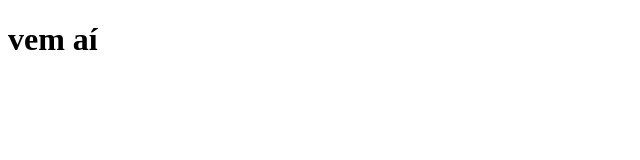
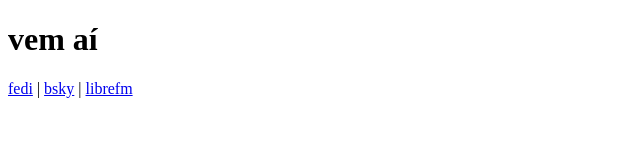
Before and after one commit to yuuinet/netyuui.site, a plain HTML site: page index.html in a window 1280 px wide. Shown: the whole page, without its empty margins (0-640 px from the left). Drawn offline with Linux system fonts and the light colour scheme.

Commit message:
adicionando links das redes

```diff
--- a/index.html
+++ b/index.html
@@ -7,5 +7,6 @@
 </head>
 <body>
     <h1>vem aí</h1>
+    <a href="https://sunny.garden/@yuui" rel="me">fedi</a> | <a href="https://bsky.app/profile/netyuui.site" rel="me">bsky</a> | <a href="https://libre.fm/user/yuui">librefm</a>
 </body>
 </html>
```
